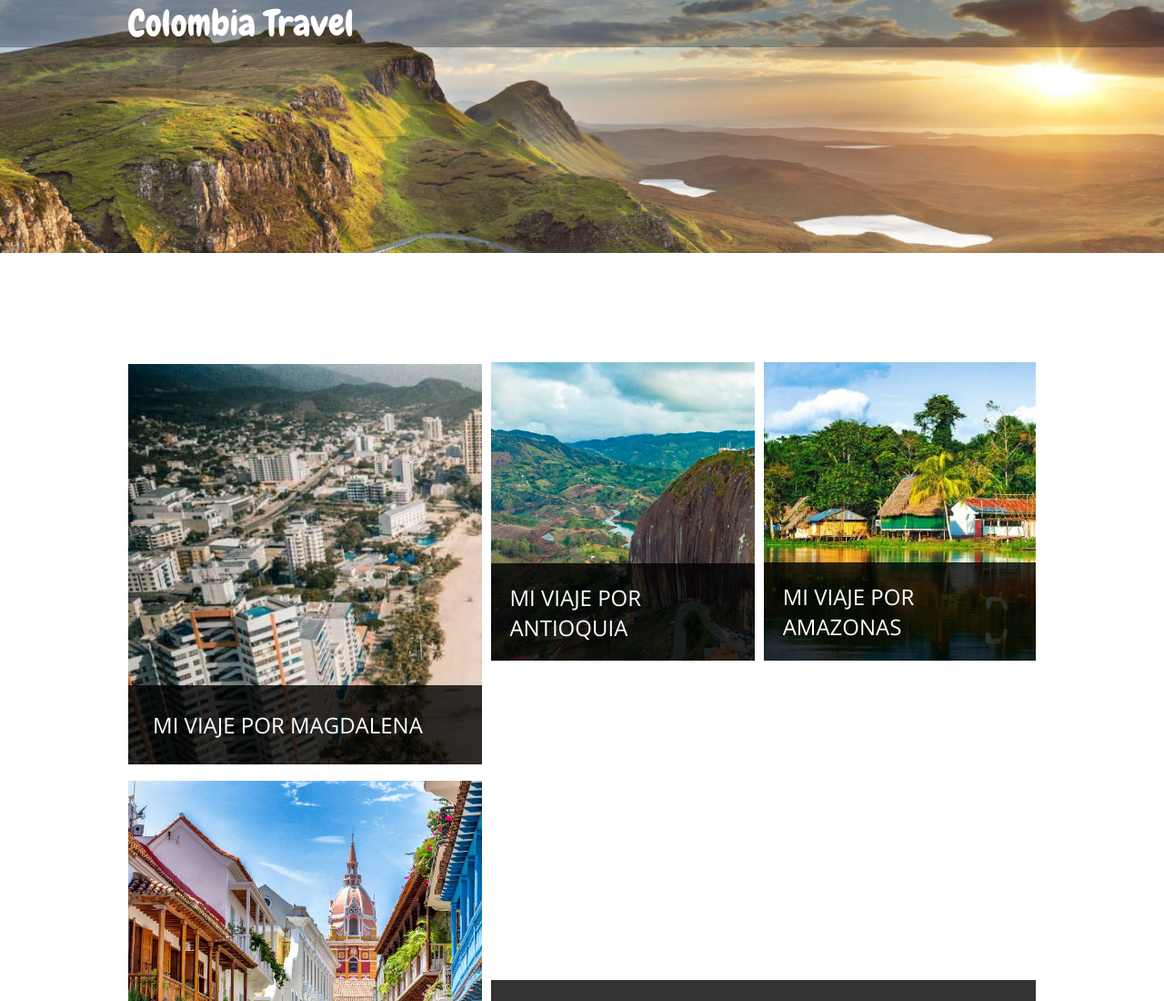
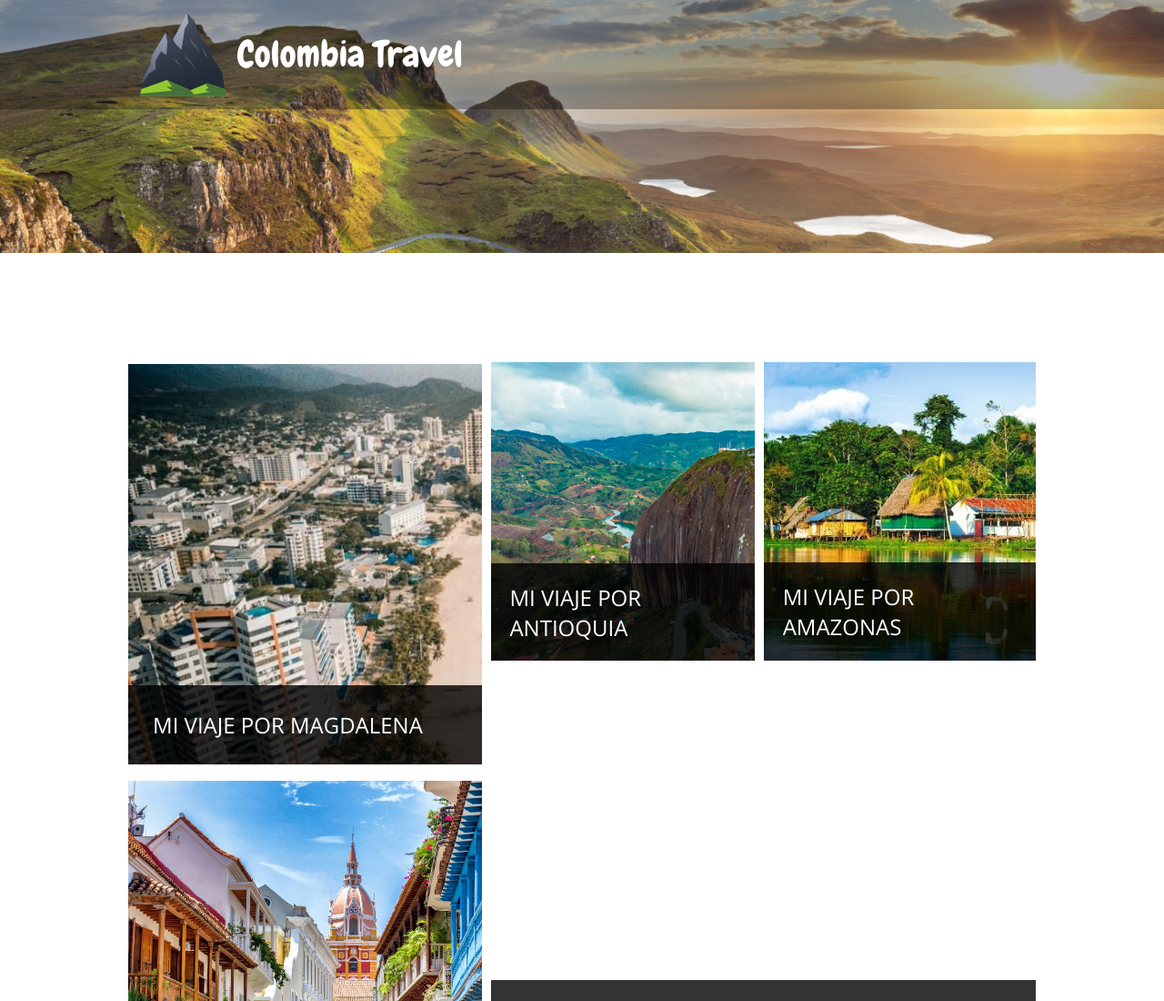
Before and after one commit to yeyo-san/Pagina-Simulacro, a plain HTML site: page index.html in a window 1280 px wide. Shown: the top 1100 px of the page at 91% size. Drawn offline with nearby package versions, Linux system fonts and the light colour scheme.

Commit message:
Update index.html

```diff
--- a/index.html
+++ b/index.html
@@ -22,7 +22,7 @@
         <header>
             <div class="fondoT">
                 <div class="logo">
-                    <img src="./css/img/logo.png" alt="">
+                    <img src="./img/logo.png" alt="">
                     <p class="logo2">Colombia Travel</p>
                 </div>
             </div>
```
